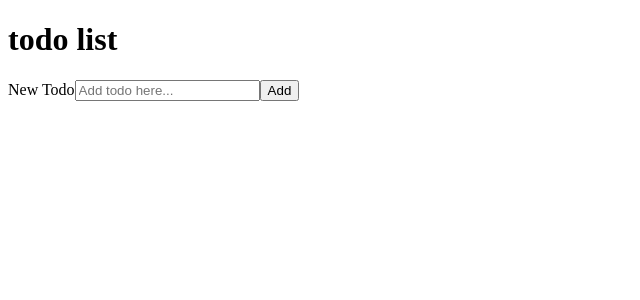
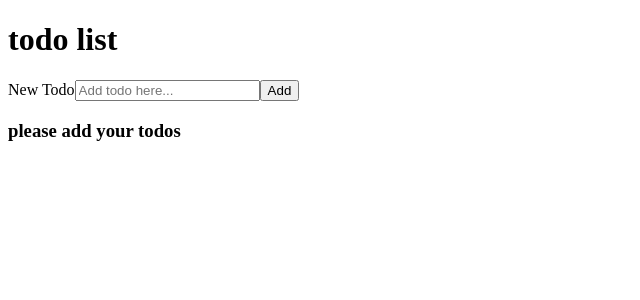
Before and after one commit to jimmy0705/react-refersher-project, a React (Create React App) app: page / in a window 1280 px wide. Shown: the top 300 px of the page, without its empty margins (0-640 px from the left). Built offline with nearby package versions, Linux system fonts and the light colour scheme.

Commit message:
used conditional rendering to render things

```diff
--- a/src/TodoList.js
+++ b/src/TodoList.js
@@ -26,14 +26,21 @@ export default class TodoList extends Component {
         })
     }
     render() {
+     //conditional rendering
+        // if (this.state.todos.length < 1) {
+        //     return <h3>please add your todos </h3>
+        //   }
+
         return (
             <div>
                 <h1>todo list</h1>
                 <CreateTodo create={this.handlerCreate} />
-
-                <ul>
+               {this.state.todos.length<1 ? <h3>please add your todos </h3> :  <ul>
                    {this.state.todos.map((todo,index)=><Todo todo={todo.task} key={index} id={index} delete={this.handlerRemove}/>)}
-                </ul>
+                </ul>}
+                {/* <ul>
+                   {this.state.todos.map((todo,index)=><Todo todo={todo.task} key={index} id={index} delete={this.handlerRemove}/>)}
+                </ul> */}
             </div>
         )
     }
```
